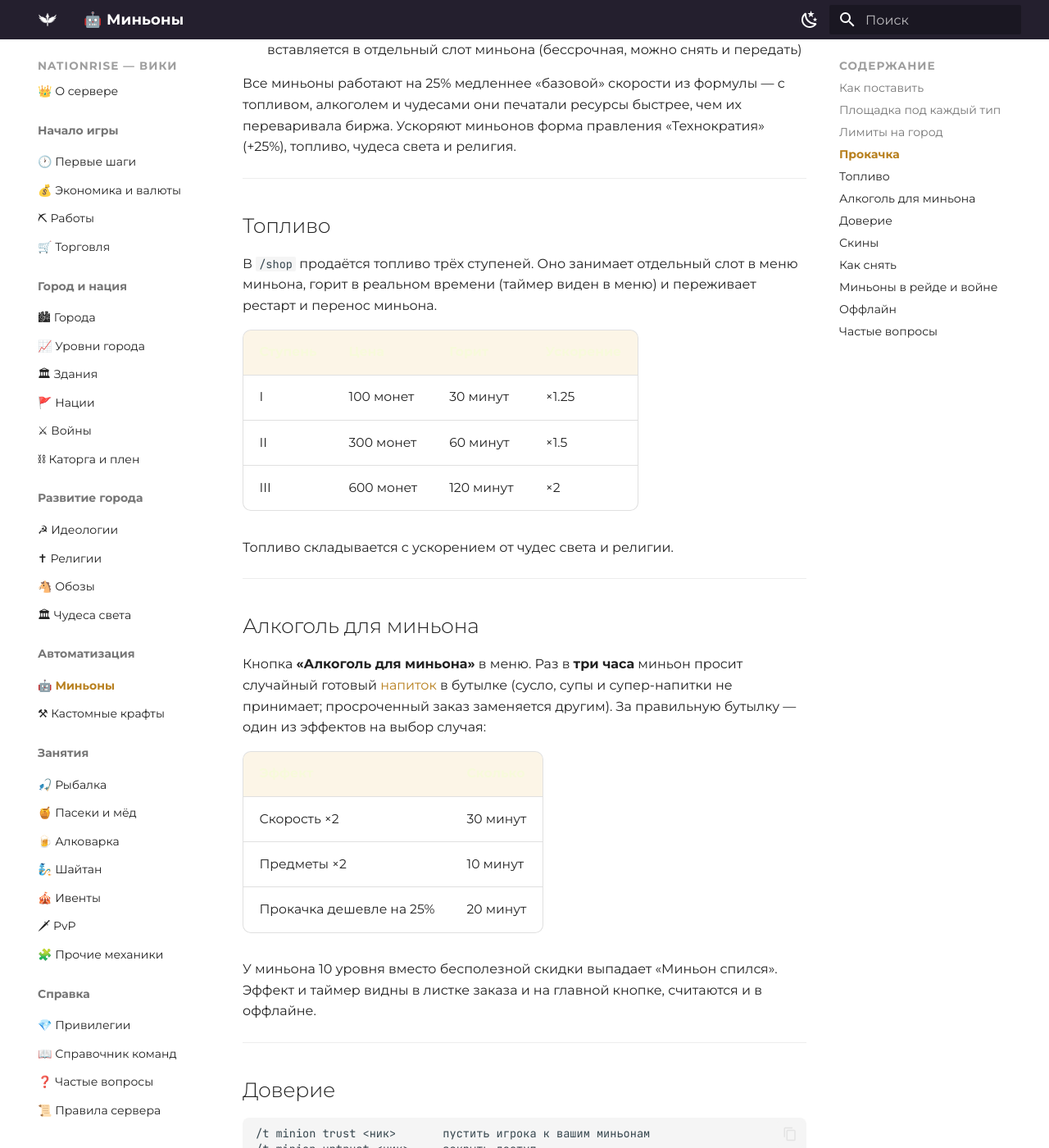
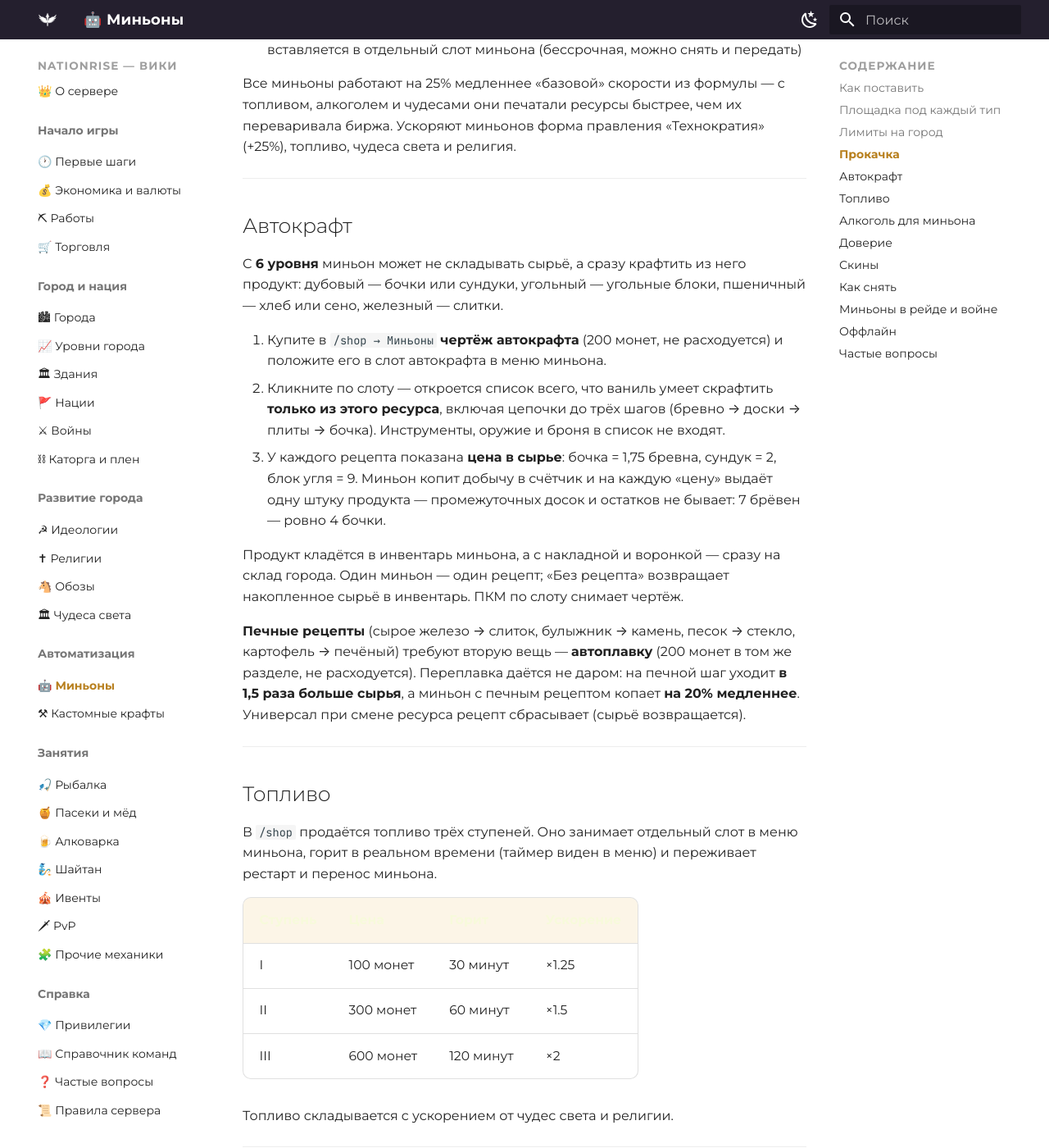
Before and after one commit to zixSSSed/NationRise-Wiki-RU, an MkDocs documentation site: the page built from docs/minions.md, in a window 1280 px wide and 1400 px high, scrolled down 2793 px. Shown: the whole window at 82% size. Built offline with MkDocs 1.6.1 and Material for MkDocs 9.7.7, drawn with Linux system fonts in a browser that asks for light colours.

Commit message:
Миньоны: раздел «Автокрафт» (чертёж, автоплавка, цена в сырье)
Co-Authored-By: Claude Opus 5 <noreply@anthropic.com>

```diff
--- a/docs/minions.md
+++ b/docs/minions.md
@@ -81,6 +81,31 @@
 Все миньоны работают на 25% медленнее «базовой» скорости из формулы — с топливом, алкоголем
 и чудесами они печатали ресурсы быстрее, чем их переваривала биржа. Ускоряют миньонов
 форма правления «Технократия» (+25%), топливо, чудеса света и религия.
+
+---
+
+## Автокрафт
+
+С **6 уровня** миньон может не складывать сырьё, а сразу крафтить из него продукт: дубовый —
+бочки или сундуки, угольный — угольные блоки, пшеничный — хлеб или сено, железный — слитки.
+
+1. Купите в `/shop → Миньоны` **чертёж автокрафта** (200 монет, не расходуется) и положите
+   его в слот автокрафта в меню миньона.
+2. Кликните по слоту — откроется список всего, что ваниль умеет скрафтить **только из этого
+   ресурса**, включая цепочки до трёх шагов (бревно → доски → плиты → бочка). Инструменты,
+   оружие и броня в список не входят.
+3. У каждого рецепта показана **цена в сырье**: бочка = 1,75 бревна, сундук = 2, блок угля = 9.
+   Миньон копит добычу в счётчик и на каждую «цену» выдаёт одну штуку продукта — промежуточных
+   досок и остатков не бывает: 7 брёвен — ровно 4 бочки.
+
+Продукт кладётся в инвентарь миньона, а с накладной и воронкой — сразу на склад города.
+Один миньон — один рецепт; «Без рецепта» возвращает накопленное сырьё в инвентарь. ПКМ по слоту
+снимает чертёж.
+
+**Печные рецепты** (сырое железо → слиток, булыжник → камень, песок → стекло, картофель → печёный)
+требуют вторую вещь — **автоплавку** (200 монет в том же разделе, не расходуется). Переплавка
+даётся не даром: на печной шаг уходит **в 1,5 раза больше сырья**, а миньон с печным рецептом
+копает **на 20% медленнее**. Универсал при смене ресурса рецепт сбрасывает (сырьё возвращается).
 
 ---
 
```
